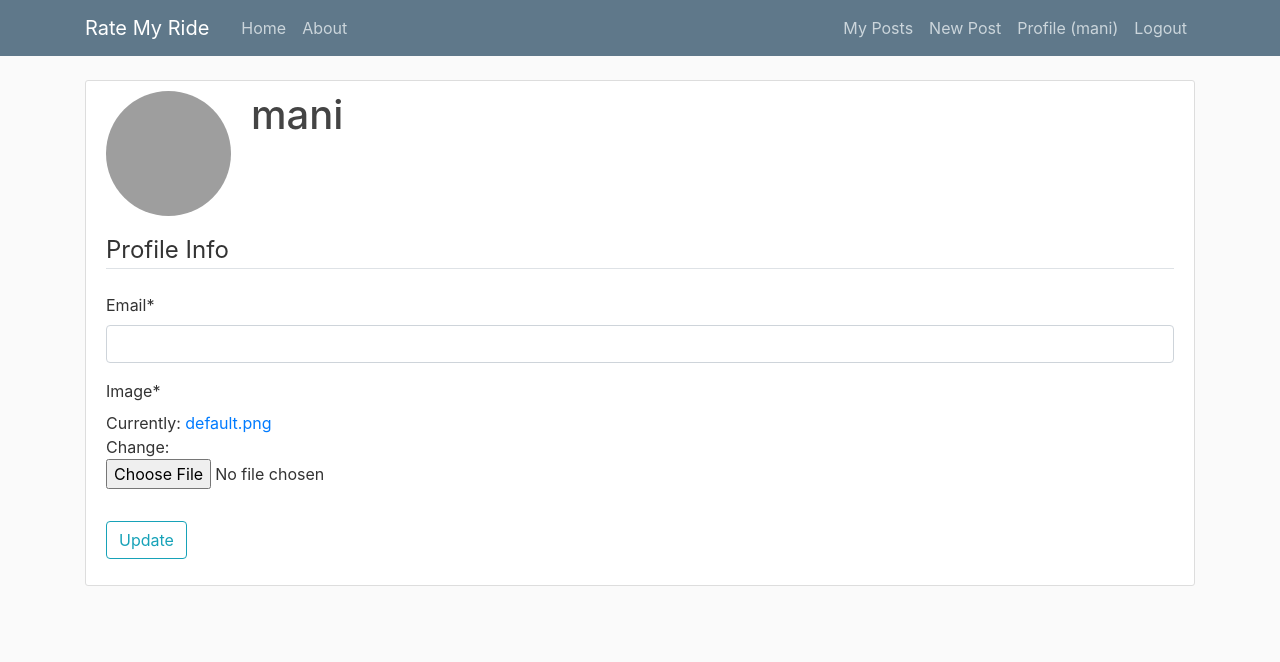
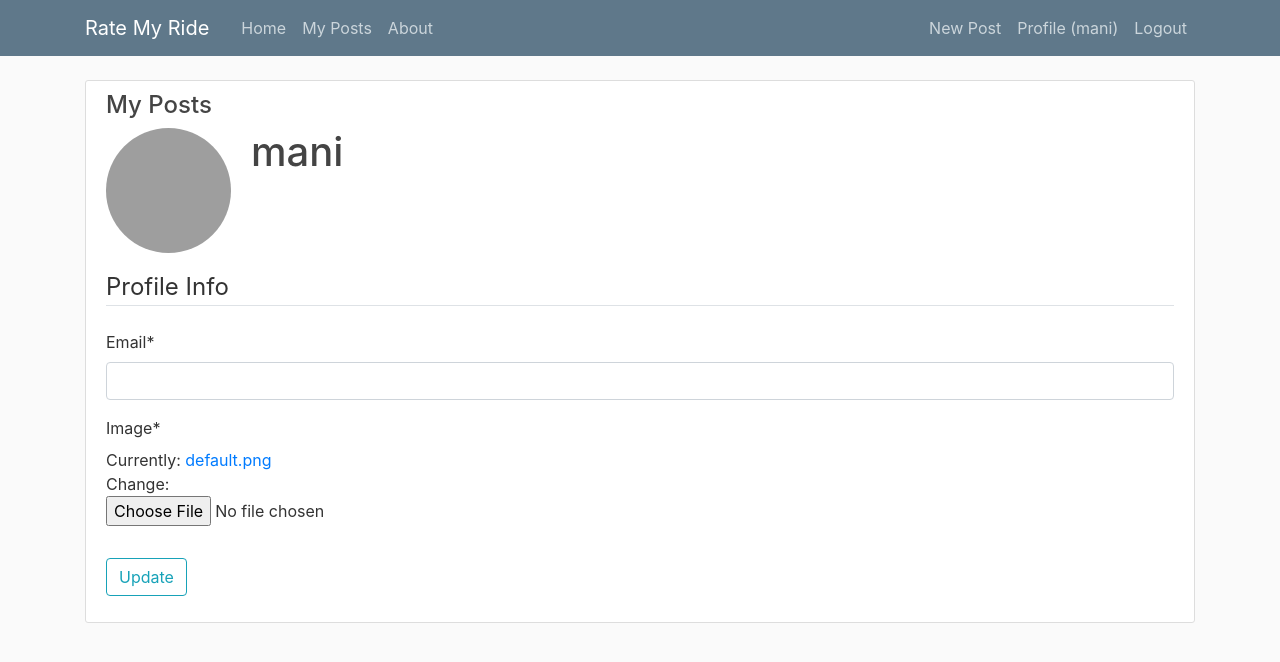
Before and after one commit to pallavidogra/RateMyRide, a Django app: page /profile/ in a window 1280 px wide. Shown: the top 662 px of the page. Run offline with Django 3.2, Linux system fonts and the light colour scheme; a user stored in the database is signed in; data comes from the database, SQL or seed files in the repository; some libraries are stand-ins or nearby versions; grey boxes are pictures that could not be loaded.

Commit message:
added my posts in profile section and moved the my posts next to home

```diff
--- a/main/static/css/main.css
+++ b/main/static/css/main.css
@@ -147,3 +147,8 @@ a.article-title:hover {
 }
 
 /**/
+
+.my-posts-a{
+  text-decoration: none !important;
+
+}
--- a/main/templates/main/header.html
+++ b/main/templates/main/header.html
@@ -8,6 +8,9 @@
       <div class="collapse navbar-collapse" id="navbarToggle">
         <div class="navbar-nav mr-auto">
           <a class="nav-item nav-link" href="{% url 'main_view' %}">Home</a>
+          {% if user.is_authenticated %}
+            <a class="nav-item nav-link" href="{% url 'my-post' %}">My Posts</a>
+          {% endif %}
           <a class="nav-item nav-link" href="{% url 'main_about' %}">About</a>
           {% if user.username == "admin" %}
             <a class="nav-item nav-link" href="/admin/">Admin</a>
@@ -16,11 +19,9 @@
         <!-- Navbar Right Side -->
         <div class="navbar-nav">
           {% if user.is_authenticated %}
-            <a class="nav-item nav-link" href="{% url 'my-post' %}">My Posts</a>
             <a class="nav-item nav-link" href="{% url 'post-create' %}">New Post</a>
             <a class="nav-item nav-link" href="{% url 'profile' %}">Profile ({{ user.username }})</a>
             <a class="nav-item nav-link" href="{% url 'logout' %}">Logout</a>
-
           {% else %}
             <a class="nav-item nav-link" href="{% url 'login' %}">Login</a>
             <a class="nav-item nav-link" href="{% url 'register' %}">Register</a>
--- a/users/templates/users/profile.html
+++ b/users/templates/users/profile.html
@@ -5,6 +5,7 @@
 {% block blkContent %}
 
     <div class="content-section">
+      <a class="my-posts-a" href="{% url 'my-post' %}"><h4>My Posts</h4></a>
       <div class="media">
         <img class="rounded-circle account-img" src="{{ user.profile.image.url }}">
 
```
